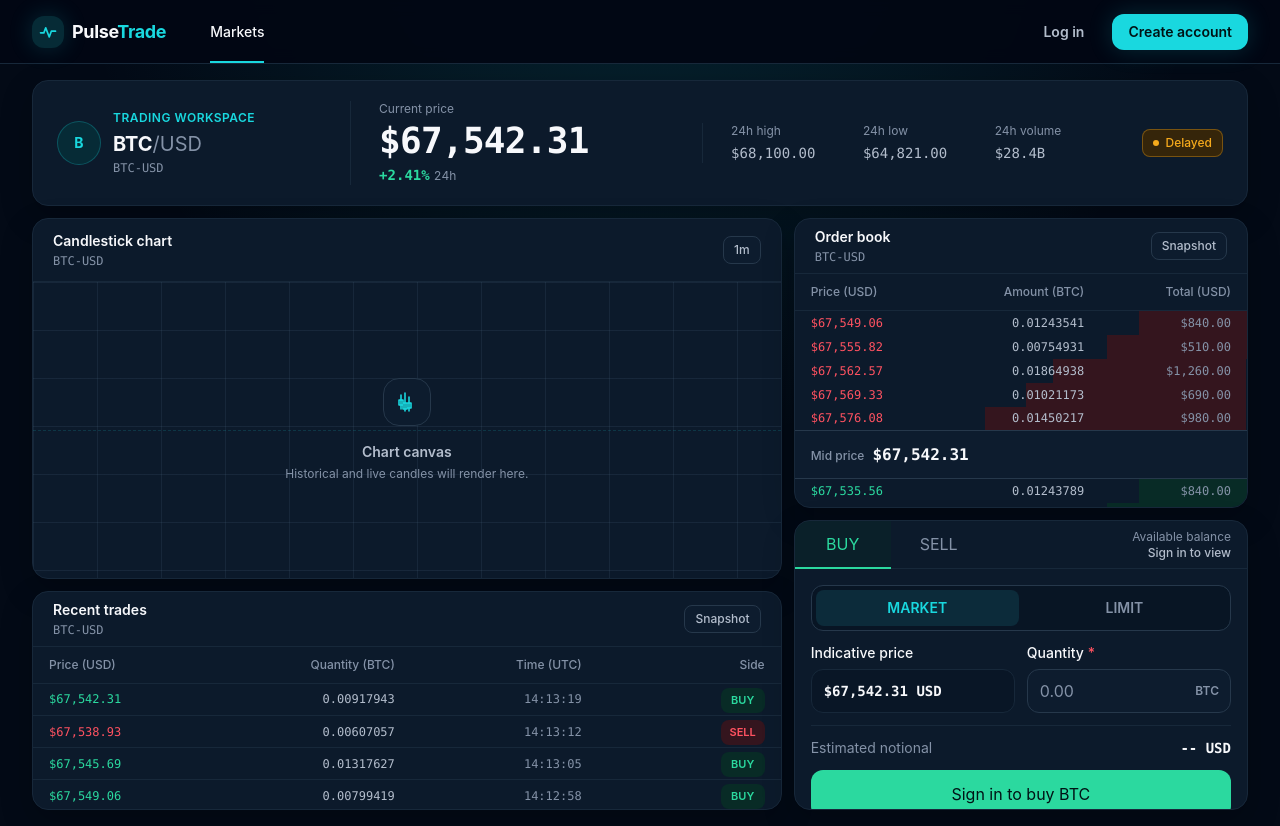
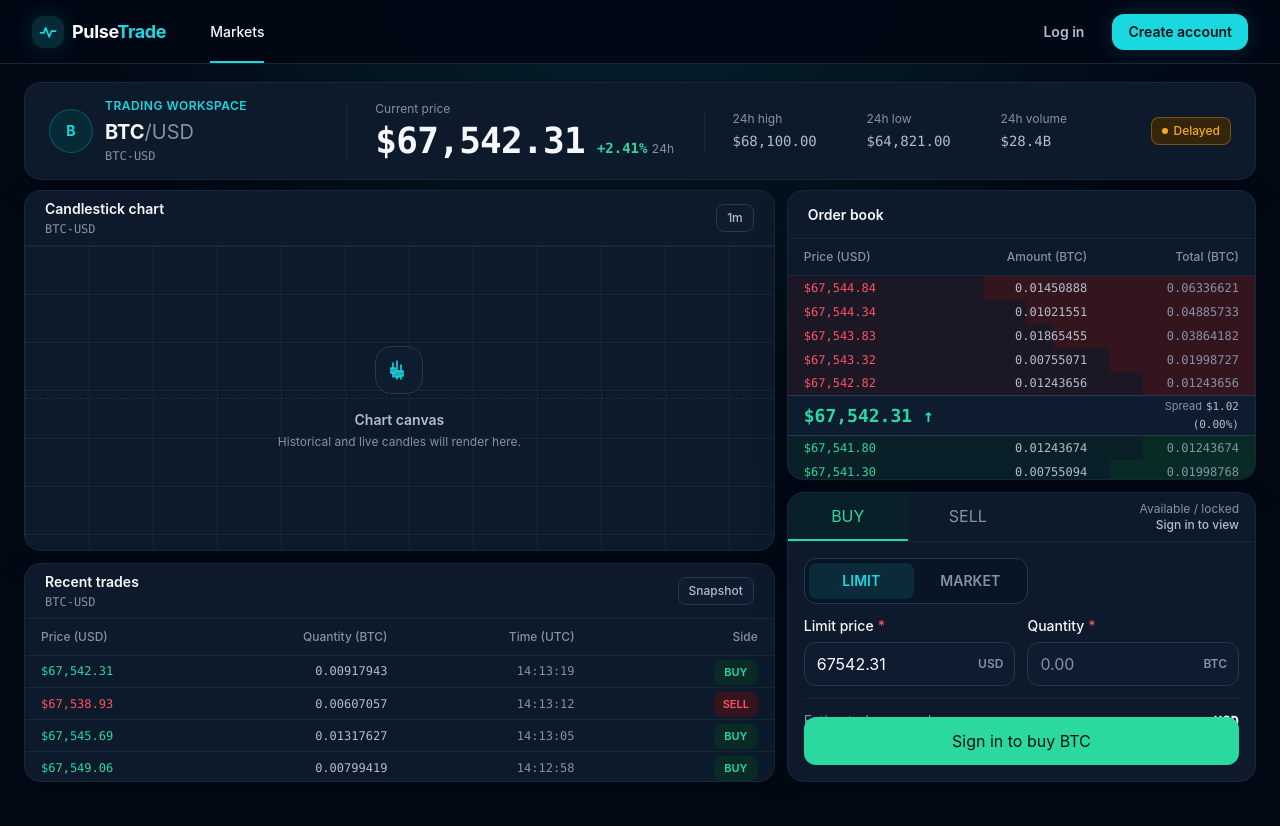
Before and after one commit to NhanPL/pulse-trade, a Next.js app in the folder apps/web/: page /trade/BTC-USD in a window 1280 px wide. After the commit the page ends 800 px from the top, so only its background shows below. Built offline with nearby package versions, Linux system fonts and the light colour scheme.

Commit message:
fix(trading): align order entry with evidence

```diff
--- a/apps/web/src/app/trade/[symbol]/page.tsx
+++ b/apps/web/src/app/trade/[symbol]/page.tsx
@@ -47,7 +47,12 @@ export default async function TradingPage({ params }: TradingPageProps) {
   }
 
   return (
-    <PageContainer className="space-y-3" data-market-symbol={market.symbol} spacing="compact">
+    <PageContainer
+      className="space-y-2.5 px-4 pb-4 pt-[18px] sm:px-6"
+      data-market-symbol={market.symbol}
+      spacing="none"
+      width="full"
+    >
       <TradingMarketHeader {...snapshot} />
       <TradingGrid
         chart={<ChartPanel symbol={market.symbol} />}
--- a/apps/web/src/features/trading/components/TradingGrid.tsx
+++ b/apps/web/src/features/trading/components/TradingGrid.tsx
@@ -10,7 +10,7 @@ export type TradingGridProps = {
 export function TradingGrid({ chart, orderBook, orderForm, recentTrades }: TradingGridProps) {
   return (
     <div
-      className="grid min-w-0 gap-3 lg:h-[calc(100dvh-13rem)] lg:grid-cols-[minmax(0,1.65fr)_minmax(22rem,1fr)]"
+      className="grid min-w-0 gap-3 lg:h-[calc(100dvh-13rem)] lg:grid-cols-[minmax(0,1.6fr)_minmax(22rem,1fr)]"
       data-trading-grid
     >
       <div className="contents lg:grid lg:min-h-0 lg:grid-rows-[minmax(0,1.65fr)_minmax(0,1fr)] lg:gap-3">
--- a/apps/web/src/features/trading/components/TradingMarketHeader.tsx
+++ b/apps/web/src/features/trading/components/TradingMarketHeader.tsx
@@ -27,7 +27,7 @@ export function TradingMarketHeader(props: TradingMarketHeaderProps) {
       aria-labelledby="trading-market-title"
       className="rounded-xl border border-border-subtle bg-surface-elevated shadow-panel"
     >
-      <div className="grid gap-5 p-4 sm:p-5 lg:grid-cols-[minmax(14rem,0.9fr)_minmax(16rem,1.1fr)_minmax(22rem,1.4fr)_auto] lg:items-center lg:gap-7 lg:px-6">
+      <div className="grid gap-5 p-4 sm:p-5 lg:grid-cols-[minmax(14rem,0.9fr)_minmax(16rem,1.1fr)_minmax(22rem,1.4fr)_auto] lg:items-center lg:gap-7 lg:px-6 lg:py-[15px]">
         <div className="flex items-center gap-3">
           <span
             aria-hidden="true"
--- a/apps/web/src/features/trading/components/chart/ChartPanel.tsx
+++ b/apps/web/src/features/trading/components/chart/ChartPanel.tsx
@@ -43,7 +43,7 @@ export function ChartPanel({ children, symbol, timeframe = "1m" }: ChartPanelPro
       aria-labelledby="chart-panel-title"
       className="flex flex-col overflow-hidden rounded-xl border border-border-subtle bg-surface-elevated shadow-panel"
     >
-      <header className="flex min-h-14 items-center justify-between gap-4 border-b border-border-subtle px-4 py-3 sm:px-5">
+      <header className="flex min-h-14 items-center justify-between gap-4 border-b border-border-subtle px-4 py-3 sm:px-5 lg:min-h-12 lg:py-2">
         <div className="min-w-0">
           <h2 id="chart-panel-title" className="text-sm font-semibold text-foreground">
             Candlestick chart
--- a/apps/web/src/features/trading/components/order-book/OrderBook.tsx
+++ b/apps/web/src/features/trading/components/order-book/OrderBook.tsx
@@ -1,4 +1,3 @@
-import { Badge } from "@/components/ui/Badge";
 import { formatMarketPrice } from "@/lib/format/market-value";
 
 import { OrderBookLevelRow } from "./OrderBookLevelRow";
@@ -13,26 +12,27 @@ export type OrderBookProps = {
 
 export function OrderBook({ baseAsset, midPrice, quoteAsset, symbol }: OrderBookProps) {
   const preview = createOrderBookPreview(midPrice);
+  const bestAsk = Number(preview.asks[0]?.price);
+  const bestBid = Number(preview.bids[0]?.price);
+  const spread = bestAsk - bestBid;
+  const spreadPercent = (spread / Number(midPrice)) * 100;
 
   return (
     <section
       aria-labelledby="order-book-title"
       className="flex flex-col overflow-hidden rounded-xl border border-border-subtle bg-surface-elevated shadow-panel"
     >
-      <header className="flex min-h-14 items-center justify-between gap-4 border-b border-border-subtle px-4 py-3 sm:px-5 lg:min-h-12 lg:py-2">
-        <div>
-          <h2 id="order-book-title" className="text-sm font-semibold text-foreground">
-            Order book
-          </h2>
-          <p className="mt-0.5 font-mono text-xs text-foreground-muted">{symbol}</p>
-        </div>
-        <Badge variant="neutral">Snapshot</Badge>
+      <header className="flex min-h-14 items-center border-b border-border-subtle px-4 py-3 sm:px-5 lg:min-h-12 lg:py-2">
+        <h2 id="order-book-title" className="text-sm font-semibold text-foreground">
+          Order book
+        </h2>
       </header>
 
       <div className="max-h-[32rem] overflow-y-auto lg:min-h-0 lg:flex-1">
         <table className="w-full table-fixed border-collapse">
           <caption className="sr-only">
-            Static {symbol} order-book preview with asks sorted ascending and bids sorted descending
+            Static {symbol} order-book preview with sell orders above the mid-price and buy orders
+            below it
           </caption>
           <thead className="sticky top-0 z-10 bg-surface-elevated">
             <tr className="h-9 border-b border-border-subtle text-xs text-foreground-muted">
@@ -43,26 +43,31 @@ export function OrderBook({ baseAsset, midPrice, quoteAsset, symbol }: OrderBook
                 Amount ({baseAsset})
               </th>
               <th className="px-4 text-right font-medium" scope="col">
-                Total ({quoteAsset})
+                Total ({baseAsset})
               </th>
             </tr>
           </thead>
-          <tbody aria-label="Asks, sell orders">
-            {preview.asks.map((level) => (
+          <tbody aria-label="Asks, sell orders" className="bg-negative-subtle/40">
+            {preview.asks.toReversed().map((level) => (
               <OrderBookLevelRow key={level.price} level={level} side="ask" />
             ))}
           </tbody>
           <tbody>
-            <tr className="h-12 border-y border-border bg-surface-interactive">
-              <th className="px-4 text-left" colSpan={3} scope="rowgroup">
-                <span className="mr-2 text-xs font-medium text-foreground-muted">Mid price</span>
-                <span className="font-mono text-base font-bold tabular-nums text-foreground">
-                  {formatMarketPrice(midPrice)}
+            <tr className="h-12 border-y border-border bg-surface-interactive lg:h-10">
+              <th className="px-4 text-left" colSpan={2} scope="rowgroup">
+                <span className="font-mono text-lg font-bold tabular-nums text-positive">
+                  {formatMarketPrice(midPrice)} <span aria-hidden="true">↑</span>
                 </span>
               </th>
+              <td className="px-4 text-right text-[0.6875rem] text-foreground-muted">
+                <span className="mr-1">Spread</span>
+                <span className="font-mono tabular-nums text-foreground-secondary">
+                  {formatMarketPrice(String(spread))} ({spreadPercent.toFixed(2)}%)
+                </span>
+              </td>
             </tr>
           </tbody>
-          <tbody aria-label="Bids, buy orders">
+          <tbody aria-label="Bids, buy orders" className="bg-positive-subtle/40">
             {preview.bids.map((level) => (
               <OrderBookLevelRow key={level.price} level={level} side="bid" />
             ))}
--- a/apps/web/src/features/trading/components/order-book/OrderBookLevelRow.tsx
+++ b/apps/web/src/features/trading/components/order-book/OrderBookLevelRow.tsx
@@ -44,7 +44,7 @@ export const OrderBookLevelRow = memo(function OrderBookLevelRow({
         {quantityFormatter.format(Number(level.amount))}
       </td>
       <td className="px-4 text-right font-mono text-xs tabular-nums text-foreground-muted">
-        {formatMarketPrice(level.total)}
+        {quantityFormatter.format(Number(level.total))}
       </td>
     </tr>
   );
--- a/apps/web/src/features/trading/components/order-book/order-book-preview.ts
+++ b/apps/web/src/features/trading/components/order-book/order-book-preview.ts
@@ -25,19 +25,22 @@ function pricePrecision(price: number): number {
 function buildLevels(midPrice: number, side: OrderBookSide): OrderBookPreviewLevel[] {
   const precision = pricePrecision(midPrice);
   const minimumTick = 10 ** -precision;
-  const step = Math.max(midPrice * 0.0001, minimumTick);
+  const step = Math.max(midPrice * 0.0000075, minimumTick);
   const direction = side === "ask" ? 1 : -1;
+
+  let cumulativeAmount = 0;
 
   return Array.from({ length: LEVEL_COUNT }, (_, index) => {
     // These values only populate the static preview; provider decimals remain strings end to end.
     const price = midPrice + direction * step * (index + 1);
     const amount = TARGET_NOTIONALS[index] / price;
+    cumulativeAmount += amount;
 
     return {
       amount: amount.toFixed(8),
       depthPercent: DEPTH_PERCENTAGES[index],
       price: price.toFixed(precision),
-      total: (price * amount).toFixed(2),
+      total: cumulativeAmount.toFixed(8),
     };
   });
 }
--- a/apps/web/src/features/trading/components/order-form/OrderForm.tsx
+++ b/apps/web/src/features/trading/components/order-form/OrderForm.tsx
@@ -41,7 +41,7 @@ function SegmentedControl<TValue extends string>({
   return (
     <fieldset>
       <legend className="sr-only">{label}</legend>
-      <div className="grid grid-cols-2 gap-1 rounded-lg border border-border bg-surface p-1">
+      <div className="grid grid-cols-2 gap-1 rounded-lg border border-border bg-surface p-1 lg:max-w-56">
         {options.map((option) => {
           const selected = option.value === value;
 
@@ -110,8 +110,8 @@ const SIDE_OPTIONS = [
 ] as const;
 
 const TYPE_OPTIONS = [
+  { label: "LIMIT", value: "LIMIT" },
   { label: "MARKET", value: "MARKET" },
-  { label: "LIMIT", value: "LIMIT" },
 ] as const;
 
 type BuySellTabsProps = {
@@ -123,7 +123,7 @@ type BuySellTabsProps = {
 
 function BuySellTabs({ controlsId, idPrefix, onChange, side }: BuySellTabsProps) {
   return (
-    <div aria-label="Order side" className="grid min-w-48 grid-cols-2 self-stretch" role="tablist">
+    <div aria-label="Order side" className="grid min-w-60 grid-cols-2 self-stretch" role="tablist">
       {SIDE_OPTIONS.map((option) => {
         const selected = option.value === side;
 
@@ -159,7 +159,7 @@ export function OrderForm({ baseAsset, currentPrice, quoteAsset, symbol }: Order
   const router = useRouter();
   const formId = useId();
   const [side, setSide] = useState<OrderSide>("BUY");
-  const [type, setType] = useState<OrderType>("MARKET");
+  const [type, setType] = useState<OrderType>("LIMIT");
   const [quantity, setQuantity] = useState("");
   const [limitPrice, setLimitPrice] = useState(currentPrice);
   const estimatePrice = type === "MARKET" ? currentPrice : limitPrice;
@@ -186,14 +186,14 @@ export function OrderForm({ baseAsset, currentPrice, quoteAsset, symbol }: Order
         </h2>
         <BuySellTabs controlsId={orderFieldsId} idPrefix={formId} onChange={setSide} side={side} />
         <p className="hidden self-center text-right text-xs text-foreground-muted sm:block">
-          Available balance
+          Available / locked
           <span className="block font-medium text-foreground-secondary">Sign in to view</span>
         </p>
       </header>
 
       <form
         aria-labelledby={`${formId}-${side.toLowerCase()}-tab`}
-        className="grid gap-5 p-4 sm:p-5 lg:flex-1 lg:content-start lg:gap-3 lg:p-4"
+        className="grid min-h-0 gap-5 p-4 sm:p-5 lg:flex-1 lg:content-start lg:gap-3 lg:overflow-y-auto lg:p-4"
         id={orderFieldsId}
         onSubmit={handleSubmit}
         role="tabpanel"
@@ -205,15 +205,6 @@ export function OrderForm({ baseAsset, currentPrice, quoteAsset, symbol }: Order
           options={TYPE_OPTIONS}
           value={type}
         />
-
-        {type === "LIMIT" ? (
-          <dl className="rounded-lg border border-border-subtle bg-surface/65 p-3 text-xs lg:p-2">
-            <div className="flex items-center justify-between gap-4">
-              <dt className="text-foreground-muted">Locked balance</dt>
-              <dd className="font-medium text-foreground-secondary">Sign in to view</dd>
-            </div>
-          </dl>
-        ) : null}
 
         <div className="grid gap-3 lg:grid-cols-2">
           {type === "LIMIT" ? (
@@ -263,7 +254,7 @@ export function OrderForm({ baseAsset, currentPrice, quoteAsset, symbol }: Order
         </div>
 
         <Button
-          className="w-full"
+          className="w-full lg:sticky lg:bottom-0 lg:z-10"
           size="lg"
           type="submit"
           variant={side === "BUY" ? "positive" : "destructive"}
```
